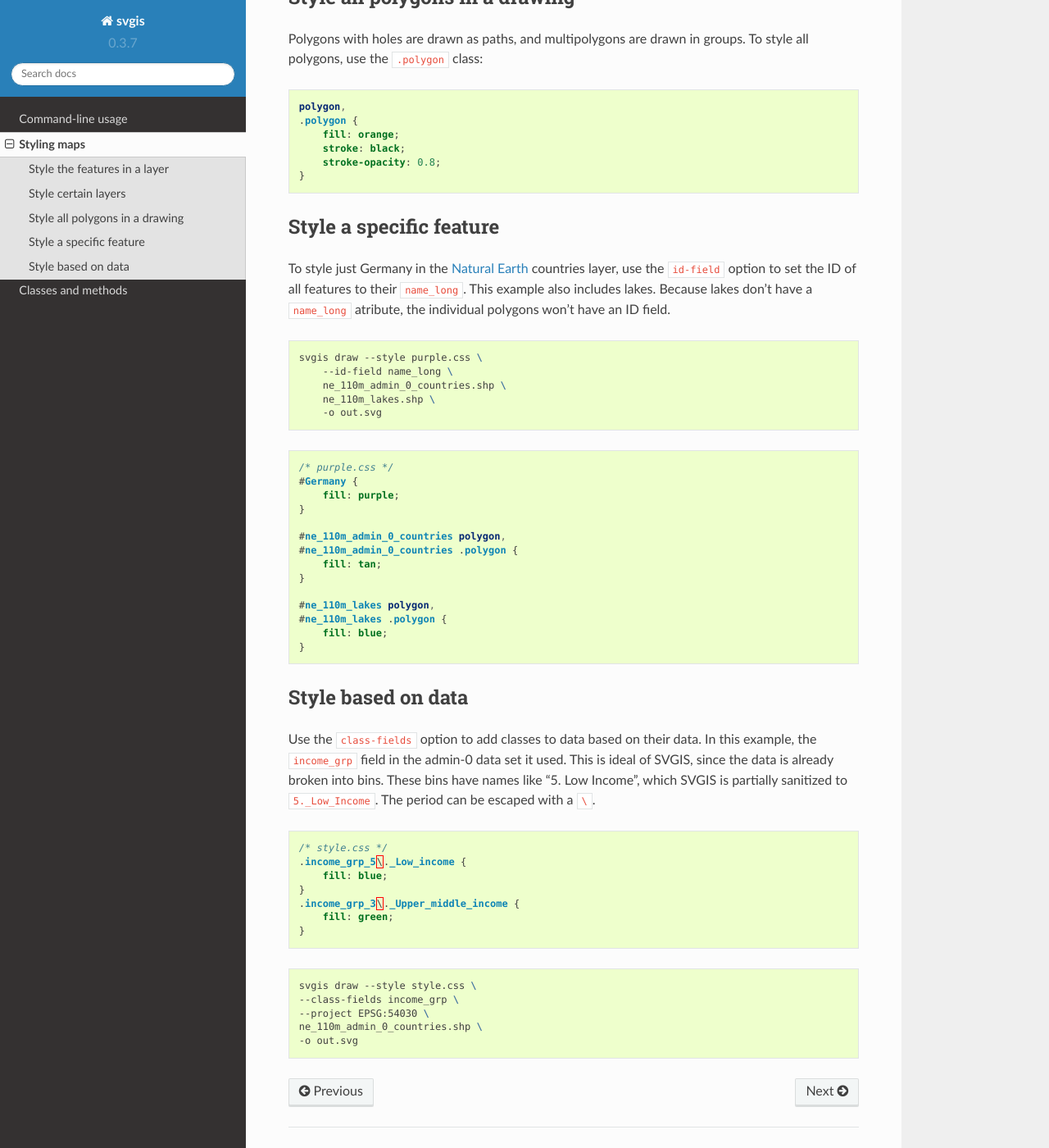
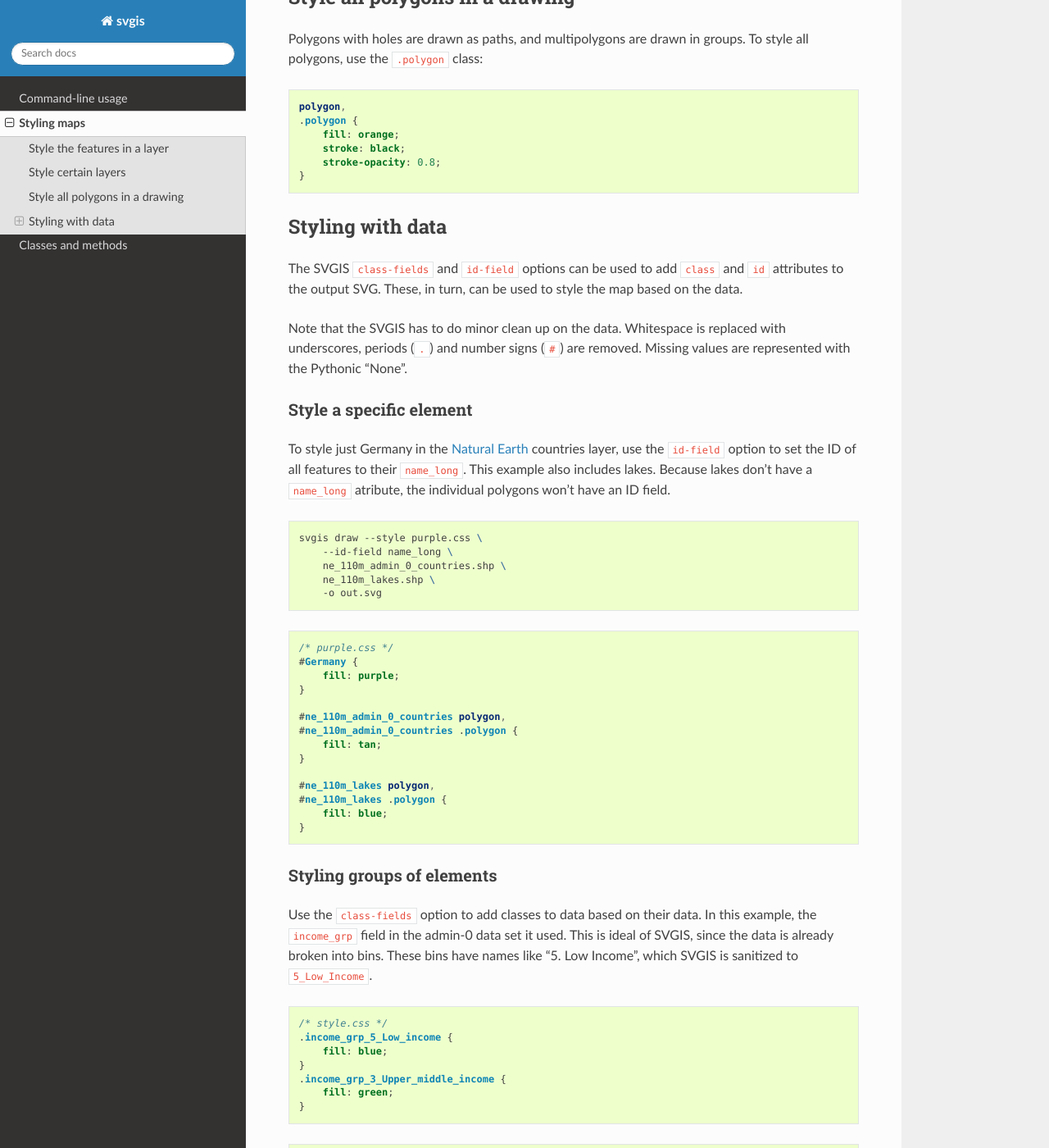
Before and after one commit to fitnr/svgis, a Sphinx documentation site: the page built from docs/styles.rst, in a window 1280 px wide and 1400 px high, scrolled down 1395 px. Shown: the whole window at 82% size. Built offline with Sphinx 7.4.7 and the Read the Docs theme 2.0.0, drawn with Linux system fonts in a browser that asks for light colours; the version number could not be read and is left out.

Commit message:
clean up docs a bit

```diff
--- a/docs/cli.rst
+++ b/docs/cli.rst
@@ -238,8 +238,8 @@ properly implement css rules with ids (e.g. Adobe Illustrator, ImageMagick).
 
 Note that the ``income\_grp`` field contains values like "5. Low income",
 which resultes in a class like ``income_grp_5_Low_income``. Whitespace is replaced
-with underscores, periods and number signs (``#``) are removed. Missing values be
-represented with the Pythonic "None".
+with underscores, periods and number signs (``#``) are removed. Missing values will
+be represented with the Pythonic "None".
 
 Additionally, CSS classes and IDs technically must begin with ascii letters,
 underscores or dashes. Classes and IDs that begin with other characters are
--- a/docs/conf.py
+++ b/docs/conf.py
@@ -14,6 +14,7 @@
 
 import sys
 import os
+import svgis
 
 # If extensions (or modules to document with autodoc) are in another directory,
 # add these directories to sys.path here. If the directory is relative to the
@@ -58,7 +59,7 @@ author = u'Neil Freeman'
 # |version| and |release|, also used in various other places throughout the
 # built documents.
 #
-release = version = u'0.3.7'
+release = version = svgis.__version__
 
 # The language for content autogenerated by Sphinx. Refer to documentation
 # for a list of supported languages.
--- a/docs/index.rst
+++ b/docs/index.rst
@@ -18,12 +18,12 @@ With SVGIS, a command like this:
 
 .. code:: bash
 
-    svgis draw --style ".ne_10m_admin_0_countries {fill: tan;} .Germany { fill: purple }" \
+    svgis draw ne_10m_admin_0_countries.shp \
     --bounds -13 35 35 62 \
     --project EPSG:102013 \
     --scale 1000 \
     --id-field name \
-    ne_10m_admin_0_countries.shp
+    --style ".ne_10m_admin_0_countries {fill: tan;} .Germany { fill: purple }" \
 
 
 Generates a map like this:
--- a/docs/styles.rst
+++ b/docs/styles.rst
@@ -86,8 +86,19 @@ To style all polygons, use the ``.polygon`` class:
     }
 
 
-Style a specific feature
-^^^^^^^^^^^^^^^^^^^^^^^^^^^^^^^^^
+Styling with data
+^^^^^^^^^^^^^^^^^
+
+The SVGIS ``class-fields`` and ``id-field`` options can be used to add ``class``
+and ``id`` attributes to the output SVG. These, in turn, can be used to style
+the map based on the data.
+
+Note that the SVGIS has to do minor clean up on the data. Whitespace is replaced
+with underscores, periods (``.``) and number signs (``#``) are removed. Missing
+values are represented with the Pythonic "None".
+
+Style a specific element
+~~~~~~~~~~~~~~~~~~~~~~~~
 
 To style just Germany in the `Natural Earth <http://naturalearthdata.com>`_
 countries layer, use the ``id-field`` option to set the ID of all
@@ -121,22 +132,22 @@ have an ID field.
     }
 
 
-Style based on data
-^^^^^^^^^^^^^^^^^^^^
+Styling groups of elements
+~~~~~~~~~~~~~~~~~~~~~~~~~~
 
 Use the ``class-fields`` option to add classes to data based on their data.
 In this example, the ``income_grp`` field in the admin-0 data set it used.
 This is ideal of SVGIS, since the data is already broken into bins. These bins
-have names like "5. Low Income", which SVGIS is partially sanitized to
-``5._Low_Income``. The period can be escaped with a ``\``.
+have names like "5. Low Income", which SVGIS is sanitized to
+``5_Low_Income``.
 
 .. code:: css
 
     /* style.css */
-    .income_grp_5\._Low_income {
+    .income_grp_5_Low_income {
         fill: blue;
     }
-    .income_grp_3\._Upper_middle_income {
+    .income_grp_3_Upper_middle_income {
         fill: green;
     }
 
@@ -144,6 +155,5 @@ have names like "5. Low Income", which SVGIS is partially sanitized to
 
     svgis draw --style style.css \
     --class-fields income_grp \
-    --project EPSG:54030 \
     ne_110m_admin_0_countries.shp \
     -o out.svg
```
Also changed, not shown: other parts of docs/index.rst (+1 -1 lines), README.md (+4 -5 lines).
